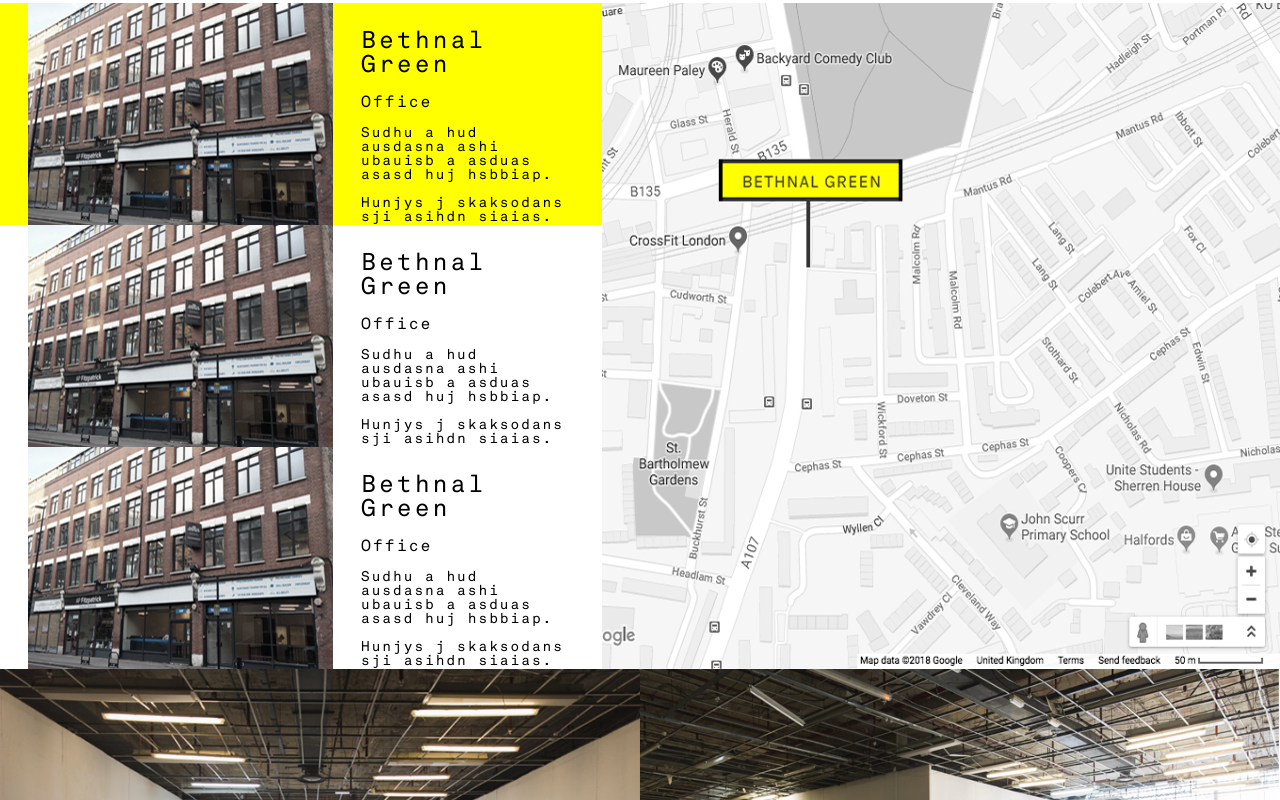
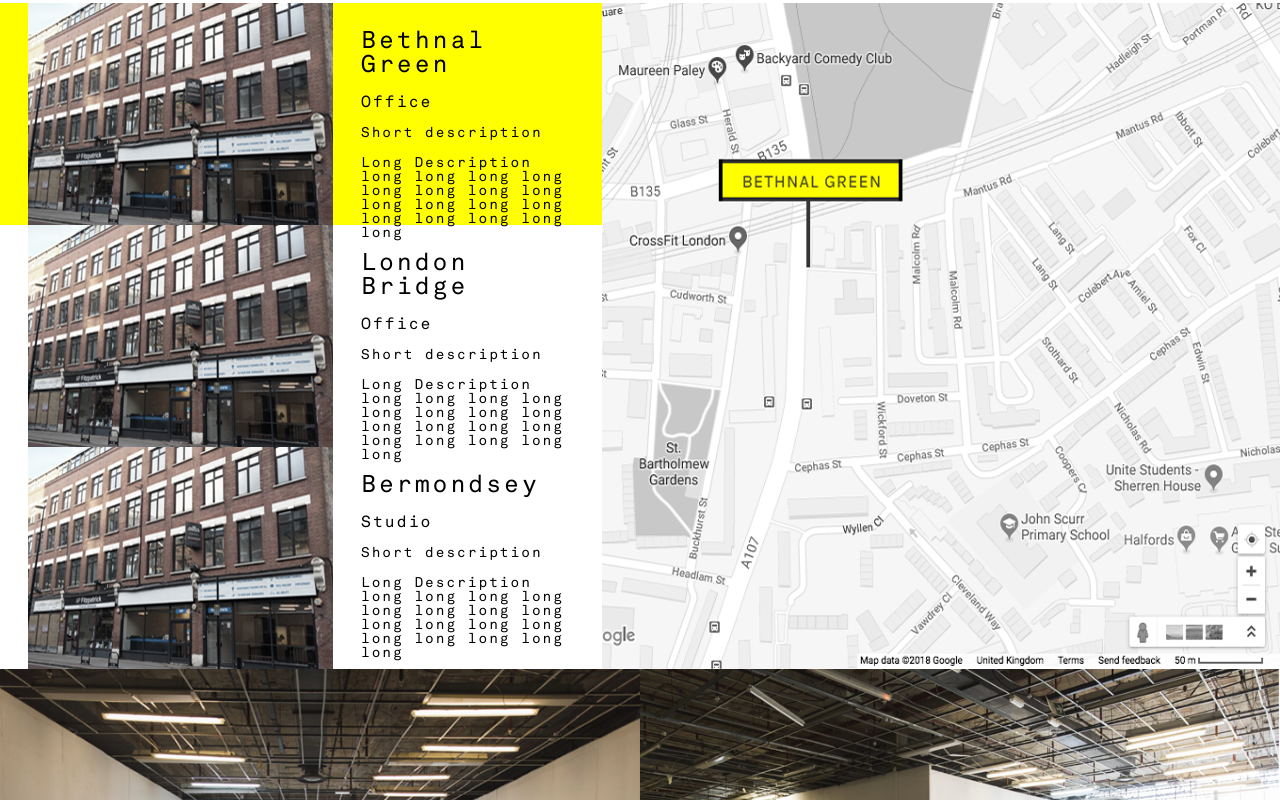
Before and after one commit to zoltanalmodo/purpose-react-app, a React (Create React App) app: page / in a window 1280 px wide. Shown: the part 1360-2160 px from the top of the page. Built offline with nearby package versions, Linux system fonts and the light colour scheme.

Commit message:
READY = all nice and interactive = before data flow NEXT data flow

```diff
--- a/src/App.css
+++ b/src/App.css
@@ -509,6 +509,8 @@ select {
   width: 100%;
 }
 
+/* === FOOTER (END) ============================================================== */
+
 .Copyright {
   z-index: 2;
   width: 100%;
@@ -518,7 +520,7 @@ select {
   position: fixed;
 }
 
-/* === FOOTER (START) ============================================================ */
+
 
 /* ==================================================================================
 			COMPONENTS SETTINGS (END)
@@ -528,7 +530,7 @@ select {
 			TYPE SETTINGS (START)
 ================================================================================== */
 
-h1 {
+h1.NavButton {
   font-family: 'Akkurat-Mono', Fallback, sans-serif;
   text-align: center;
 	font-size: 15px;
@@ -551,7 +553,7 @@ h1.SelectorButton {
   margin-block-end: 0px;
 }
 
-h1.FloorPlanPanelPrice {
+.FloorPlanPanelPrice h1 {
   font-family: 'Akkurat-Mono', Fallback, sans-serif;
   text-align: left;
 	font-size: 20px;
@@ -563,7 +565,7 @@ h1.FloorPlanPanelPrice {
   margin-block-end: 0px;
 }
 
-h1.Copyright {
+.Copyright h1 {
     font-family: 'Akkurat-Mono', Fallback, sans-serif;
     text-align: left;
     font-size: 15px;
--- a/src/Components/FloorPlanBlock/FloorPlanBlock.js
+++ b/src/Components/FloorPlanBlock/FloorPlanBlock.js
@@ -7,7 +7,7 @@ import FloorPlanDrawing from '../FloorPlanDrawing/FloorPlanDrawing'
 export default function FloorPlanBlock() {
     return (
         <div className='FloorPlanBlock'>
-            <FloorPlanPanelTitle />
+            <FloorPlanPanelTitle title='Bethnal Green'/>
             <FloorPlanPanel />
             <FloorPlanDrawing />
         </div>
--- a/src/Components/FloorPlanPanelTitle/FloorPlanPanelTitle.js
+++ b/src/Components/FloorPlanPanelTitle/FloorPlanPanelTitle.js
@@ -1,10 +1,10 @@
 import React from 'react';
 
 
-export default function FloorPlanPanelTitle() {
+export default function FloorPlanPanelTitle(props) {
     return (
         <div className='FloorPlanPanelTitle'>
-            <h2>Bethnal Green</h2>
+            <h2>{props.title}</h2>
         </div>
     )
 }
--- a/src/Components/NavBar/NavBar.js
+++ b/src/Components/NavBar/NavBar.js
@@ -7,32 +7,37 @@ export default function NavBar() {
 
             <NavLink exact to='/' className='NavItem' activeStyle={
                     { backgroundColor: '#ffff00' }
-                }><h1>HOME</h1>
+                }><h1 className='NavButton'>HOME</h1>
             </NavLink>
 
             <NavLink exact to='/Locations' className='NavItem' activeStyle={
                     { backgroundColor: '#ffff00' }
-                }><h1>LOCATIONS</h1>
+                }><h1 className='NavButton'>LOCATIONS</h1>
             </NavLink>
 
             <NavLink exact to='/How-it-works' className='NavItem' activeStyle={
                     { backgroundColor: '#ffff00' }
-                }><h1>HOW IT WORKS</h1>
+                }><h1 className='NavButton'>HOW IT WORKS</h1>
             </NavLink>
 
             <NavLink exact to='/Landlords' className='NavItem' activeStyle={
                     { backgroundColor: '#ffff00' }
-                }><h1>LANDLORDS</h1>
+                }><h1 className='NavButton'>LANDLORDS</h1>
             </NavLink>
 
             <NavLink exact to='/Contact' className='NavItem' activeStyle={
                     { backgroundColor: '#ffff00' }
-                }><h1>CONTACT</h1>
+                }><h1 className='NavButton'>CONTACT</h1>
             </NavLink>
 
             <NavLink exact to='/Radio' className='NavItem' activeStyle={
                     { backgroundColor: '#ffff00' }
-                }><h1 style={ { color: 'red' }}>RADIO</h1>
+                }><h1
+                    style={ { color: 'red' }}
+                    className='NavButton'
+                >
+                    RADIO
+                </h1>
             </NavLink>
 
         </div>
--- a/src/Components/SearchResultText/SearchResultText.js
+++ b/src/Components/SearchResultText/SearchResultText.js
@@ -1,17 +1,18 @@
 import React from 'react';
 
 
-export default function SearchResultText() {
+export default function SearchResultText(props) {
     return (
         <div className='SearchResultText'>
-            <h2>Bethnal Green</h2>
-            <br></br>
-            <h3>Office</h3>
-            <br></br>
-            <p>Sudhu a hud ausdasna ashi ubauisb a asduas asasd huj hsbbiap.
-                <br></br><br></br>
-                Hunjys j skaksodans sji asihdn siaias.
-            </p>
+
+            <h2>{props.title}</h2>
+                <br></br>
+            <h3>{props.type}</h3>
+                <br></br>
+            <p>{props.short_description}</p>
+                <br></br>
+            <p>{props.long_description}</p>
+
         </div>
     )
 }
--- a/src/Components/SearchResultsPanel/SearchResultsPanel.js
+++ b/src/Components/SearchResultsPanel/SearchResultsPanel.js
@@ -70,19 +70,34 @@ class SearchResultsPanel extends React.Component {
                 <img src={searchresult_image}
                     className="purpose-group-searchresult-image"
                     alt="purpose-group-searchresult" />
-                <SearchResultText />
+                <SearchResultText
+                    title='Bethnal Green'
+                    type='Office'
+                    short_description='Short description'
+                    long_description='Long Description long long long long long long
+                    long long long long long long long long long long long' />
             </div>
             <div className={Button_2_class} onClick={this.changeColor_2.bind(this)}>
                 <img src={searchresult_image}
                     className="purpose-group-searchresult-image"
                     alt="purpose-group-searchresult" />
-                <SearchResultText />
+                <SearchResultText
+                    title='London Bridge'
+                    type='Office'
+                    short_description='Short description'
+                    long_description='Long Description long long long long long long
+                    long long long long long long long long long long long' />
             </div>
             <div className={Button_3_class} onClick={this.changeColor_3.bind(this)}>
                 <img src={searchresult_image}
                     className="purpose-group-searchresult-image"
                     alt="purpose-group-searchresult" />
-                <SearchResultText />
+                <SearchResultText
+                    title='Bermondsey'
+                    type='Studio'
+                    short_description='Short description'
+                    long_description='Long Description long long long long long long
+                    long long long long long long long long long long long' />
              </div>
 
           </div>
```
